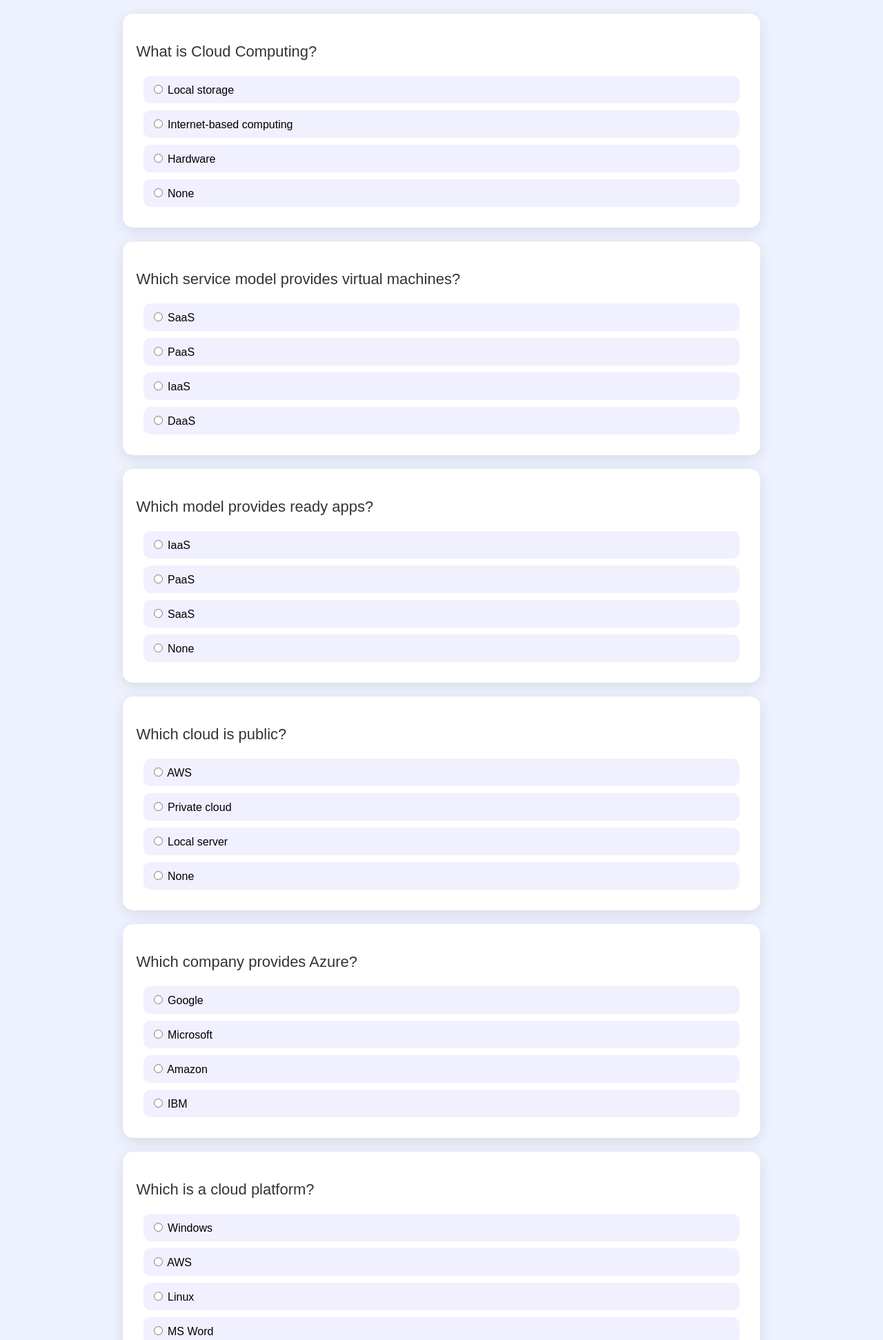
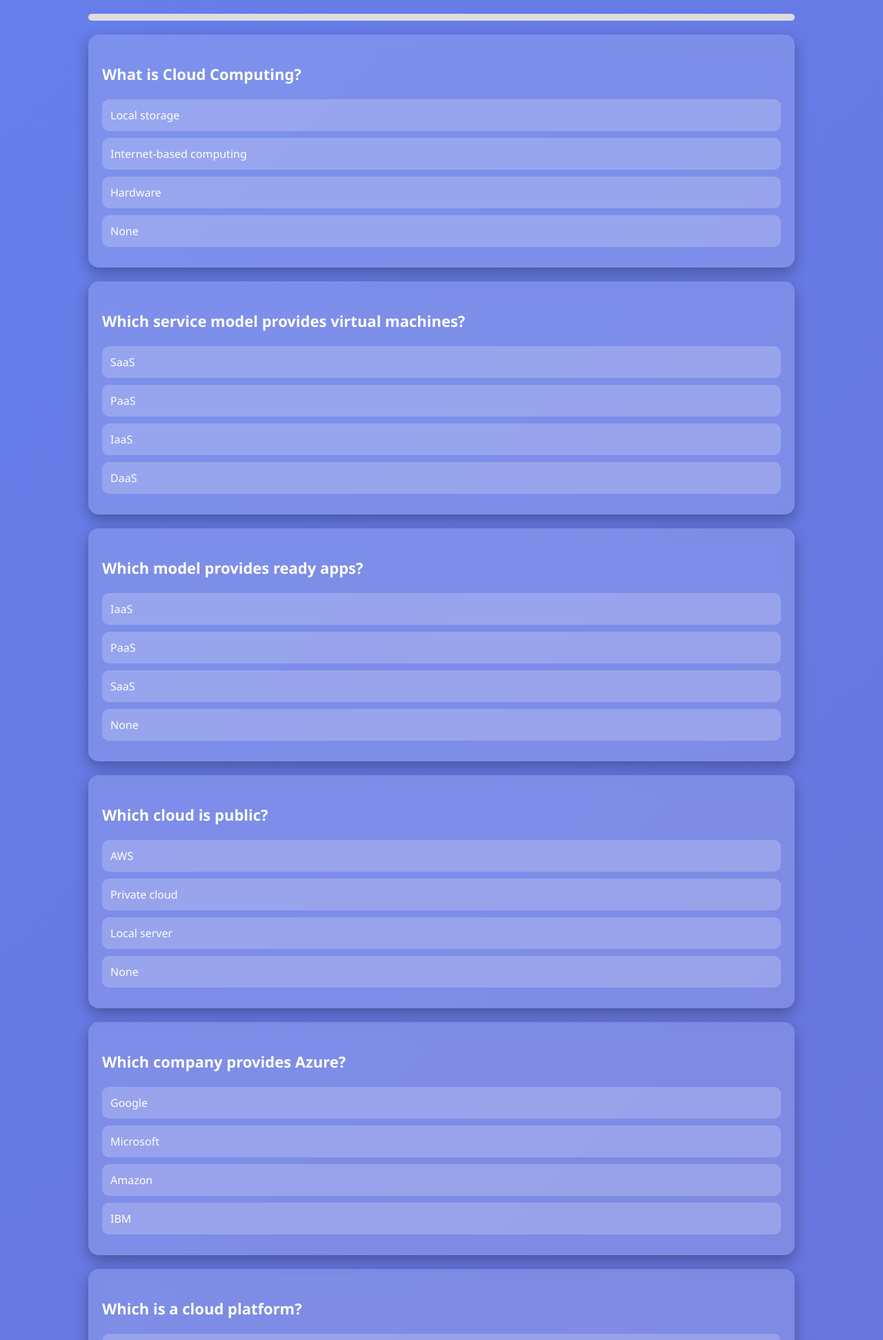
Before and after one commit to 23dx15-stack/Quiz-app, a Flask app: page /quiz in a window 1280 px wide. Shown: the top 1943 px of the page at 69% size. Run offline with Flask 3, Linux system fonts and the light colour scheme; the visitor is signed in with stand-in values (Sample User, id 1).

Commit message:
Update quiz.html

```diff
--- a/templates/quiz.html
+++ b/templates/quiz.html
@@ -1,43 +1,119 @@
 <!DOCTYPE html>
 <html>
 <head>
+<title>Quiz</title>
+
 <style>
 body {
-    background:#eef2ff;
-    font-family:Arial;
+    font-family: 'Segoe UI';
+    background: linear-gradient(135deg, #667eea, #764ba2);
+    margin: 0;
+    padding: 0;
 }
 
-.card {
-    background:white;
-    margin:20px auto;
-    padding:20px;
-    width:70%;
-    border-radius:15px;
-    box-shadow:0 5px 20px rgba(0,0,0,0.1);
+/* Container */
+.container {
+    width: 80%;
+    margin: auto;
+    padding: 20px;
 }
 
-.question {
-    font-size:22px;
-    color:#333;
+/* Progress bar */
+.progress {
+    height: 10px;
+    background: #ddd;
+    border-radius: 10px;
+    margin-bottom: 20px;
 }
 
+.progress-bar {
+    height: 10px;
+    width: 0%;
+    background: #00ffcc;
+    border-radius: 10px;
+}
+
+/* Glass card */
+.card {
+    background: rgba(255,255,255,0.15);
+    backdrop-filter: blur(10px);
+    padding: 20px;
+    margin: 20px 0;
+    border-radius: 15px;
+    color: white;
+    box-shadow: 0 8px 20px rgba(0,0,0,0.3);
+}
+
+/* Question */
+.question {
+    font-size: 22px;
+    font-weight: bold;
+}
+
+/* Option card */
 .option {
-    display:block;
-    margin:10px;
-    padding:10px;
-    border-radius:10px;
-    background:#f0f0ff;
-    cursor:pointer;
+    display: block;
+    padding: 12px;
+    margin: 10px 0;
+    border-radius: 10px;
+    background: rgba(255,255,255,0.2);
+    cursor: pointer;
+    transition: 0.3s;
 }
 
 .option:hover {
-    background:#667eea;
-    color:white;
+    background: #00ffcc;
+    color: black;
+    transform: scale(1.03);
+}
+
+/* Radio hidden */
+input[type="radio"] {
+    display: none;
+}
+
+/* Selected option */
+input[type="radio"]:checked + span {
+    background: #ffcc00;
+    color: black;
+    padding: 10px;
+    border-radius: 8px;
+}
+
+/* Submit button */
+button {
+    padding: 15px;
+    font-size: 18px;
+    border: none;
+    border-radius: 10px;
+    background: #00ffcc;
+    cursor: pointer;
+}
+
+button:hover {
+    background: #00ccaa;
 }
 </style>
+
+<script>
+let answered = 0;
+function updateProgress() {
+    let total = document.querySelectorAll(".card").length;
+    answered = document.querySelectorAll("input:checked").length;
+    let percent = (answered / total) * 100;
+    document.getElementById("bar").style.width = percent + "%";
+}
+</script>
+
 </head>
 
 <body>
+
+<div class="container">
+
+<div class="progress">
+<div id="bar" class="progress-bar"></div>
+</div>
 
 <form action="/result" method="post">
 
@@ -50,17 +126,19 @@
 
 {% for opt in q.options %}
 <label class="option">
-<input type="radio" name="q{{ idx }}" value="{{ opt }}" required>
-{{ opt }}
+<input type="radio" name="q{{ idx }}" value="{{ opt }}" onchange="updateProgress()" required>
+<span>{{ opt }}</span>
 </label>
 {% endfor %}
 
 </div>
 {% endfor %}
 
-<center><button style="padding:15px; background:#764ba2; color:white; border-radius:10px;">Submit</button></center>
+<center><button>Submit Quiz</button></center>
 
 </form>
 
+</div>
+
 </body>
 </html>
```
